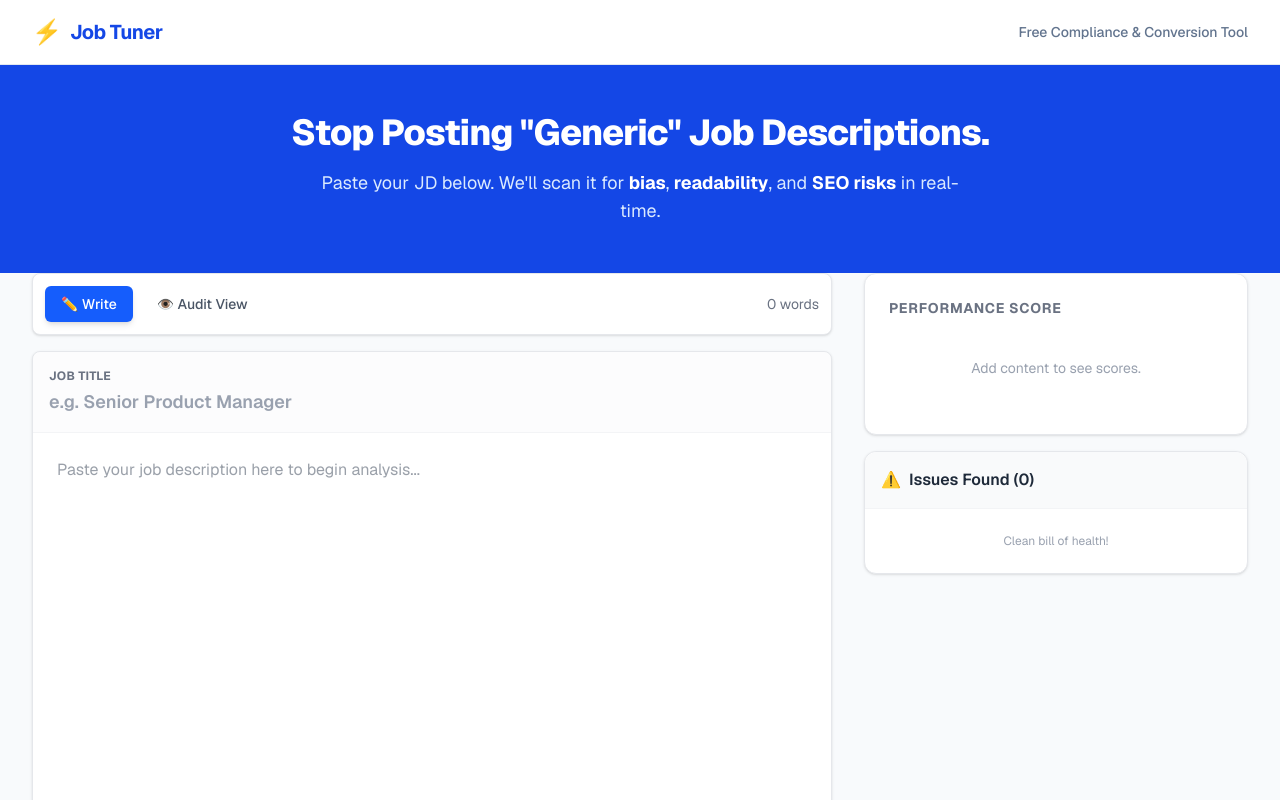
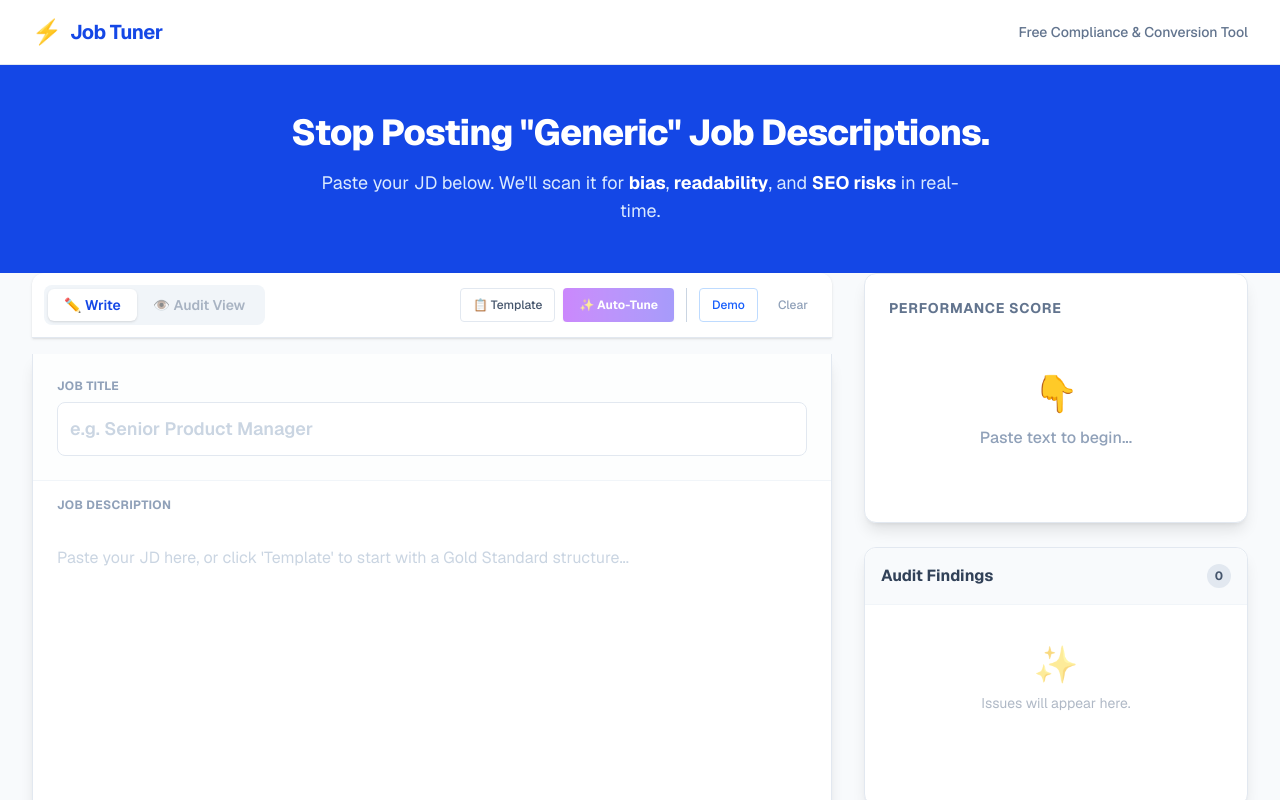
Before and after one commit to cybercraftsolutionsllc/job-tuner, a Next.js app: page / in a window 1280 px wide. Shown: the top 800 px of the page. Built offline with nearby package versions, Linux system fonts and the light colour scheme.

Commit message:
Feat: Add Auto-Tuner logic and Gold Standard Template

```diff
--- a/src/components/JobEditor.tsx
+++ b/src/components/JobEditor.tsx
@@ -2,27 +2,83 @@
 
 import { useState, useEffect } from "react";
 import { analyzeJobDescription, ScoreReport } from "../utils/optimizer";
+import { autoTuneText, GOLD_STANDARD_TEMPLATE } from "../utils/fixer";
 import TextHighlighter from "./TextHighlighter";
-import { cleanText } from "../utils/sanitizer";
+
+// Sample "Bad" Job Description for the Demo
+const SAMPLE_TITLE = "Rockstar Ninja Developer Needed ASAP!!!";
+const SAMPLE_DESC = `
+We are looking for a young, energetic digital native to join our fast-paced family! You must be willing to wear many hats and hustle 24/7.
+
+We need a ninja who is a master of code.
+The candidate must be able to lift 25 lbs and be clean shaven.
+He must have a degree from a top university.
+We offer a competitive salary.
+
+Requirements:
+- Code all day
+-No complainers
+-Thick skin
+`;
 
 export default function JobEditor() {
   const [title, setTitle] = useState("");
   const [description, setDescription] = useState("");
   const [report, setReport] = useState<ScoreReport | null>(null);
   const [viewMode, setViewMode] = useState<"edit" | "audit">("edit");
+  const [toast, setToast] = useState<string | null>(null);
 
-  // Run analysis whenever title or description changes
   useEffect(() => {
     if (description.trim().length > 0) {
-      // We pass the raw description to the analyzer,
-      // but the analyzer should be robust enough to handle it.
-      // (Assuming optimizer.ts handles string parsing)
       const result = analyzeJobDescription(description, title);
       setReport(result);
     } else {
       setReport(null);
     }
   }, [title, description]);
+
+  // Toast Timer
+  useEffect(() => {
+    if (toast) {
+      const timer = setTimeout(() => setToast(null), 3000);
+      return () => clearTimeout(timer);
+    }
+  }, [toast]);
+
+  const handleLoadSample = () => {
+    setTitle(SAMPLE_TITLE);
+    setDescription(SAMPLE_DESC.trim());
+    setViewMode("audit");
+  };
+
+  const handleAutoTune = () => {
+    const fixed = autoTuneText(description);
+    setDescription(fixed);
+    setToast("✨ Text Auto-Tuned! Bad words replaced & formatting fixed.");
+    setViewMode("edit"); // Switch back to edit so they can see changes
+  };
+
+  const handleInsertTemplate = () => {
+    if (description.length > 50) {
+      if(!confirm("This will overwrite your current text. Are you sure?")) return;
+    }
+    setTitle("Senior [Role Name]");
+    setDescription(GOLD_STANDARD_TEMPLATE);
+    setToast("📋 Gold Standard Template Inserted.");
+    setViewMode("edit");
+  };
+
+  const handleCopy = () => {
+    const fullText = `${title}\n\n${description}`;
+    navigator.clipboard.writeText(fullText);
+    setToast("✅ Copied to clipboard!");
+  };
+
+  const handleClear = () => {
+    setTitle("");
+    setDescription("");
+    setViewMode("edit");
+  };
 
   const getScoreColor = (score: number) => {
     if (score >= 80) return "text-emerald-600";
@@ -37,83 +93,140 @@ export default function JobEditor() {
   };
 
   return (
-    <div className="grid grid-cols-1 lg:grid-cols-12 gap-8 h-full">
+    <div className="grid grid-cols-1 lg:grid-cols-12 gap-8 h-full relative">
 
-      {/* LEFT COLUMN: EDITOR / HIGHLIGHTER (Span 8 cols) */}
+      {/* TOAST NOTIFICATION */}
+      {toast && (
+        <div className="fixed top-20 left-1/2 transform -translate-x-1/2 z-50 bg-slate-900 text-white px-6 py-3 rounded-full shadow-2xl flex items-center gap-2 animate-bounce-short">
+          <span>{toast}</span>
+        </div>
+      )}
+
+      {/* LEFT COLUMN: EDITOR */}
       <div className="lg:col-span-8 flex flex-col gap-4">
 
         {/* Toolbar */}
-        <div className="flex items-center justify-between bg-white p-3 rounded-lg border border-gray-200 shadow-sm">
-          <div className="flex gap-2">
+        <div className="bg-white p-3 rounded-t-xl border-b border-slate-200 shadow-sm flex flex-col sm:flex-row items-center justify-between gap-3">
+
+          <div className="flex bg-slate-100 p-1 rounded-lg w-full sm:w-auto">
             <button
               onClick={() => setViewMode("edit")}
-              className={`px-4 py-2 text-sm font-medium rounded-md transition-colors ${
+              className={`flex-1 sm:flex-none px-4 py-1.5 text-sm font-semibold rounded-md transition-all ${
                 viewMode === "edit"
-                  ? "bg-blue-600 text-white shadow-md"
-                  : "text-gray-600 hover:bg-gray-100"
+                  ? "bg-white text-blue-700 shadow-sm"
+                  : "text-slate-500 hover:text-slate-700"
               }`}
             >
               ✏️ Write
             </button>
             <button
               onClick={() => setViewMode("audit")}
-              className={`px-4 py-2 text-sm font-medium rounded-md transition-colors ${
+              disabled={!report}
+              className={`flex-1 sm:flex-none px-4 py-1.5 text-sm font-semibold rounded-md transition-all ${
                 viewMode === "audit"
-                  ? "bg-blue-600 text-white shadow-md"
-                  : "text-gray-600 hover:bg-gray-100"
+                  ? "bg-white text-blue-700 shadow-sm"
+                  : "text-slate-500 hover:text-slate-700 disabled:opacity-50"
               }`}
             >
               👁️ Audit View
             </button>
           </div>
-          <div className="text-sm text-gray-500 hidden sm:block">
-            {report?.meta.wordCount || 0} words
+
+          <div className="flex gap-2 w-full sm:w-auto overflow-x-auto pb-1 sm:pb-0">
+             {/* Magic Actions */}
+             <button
+              onClick={handleInsertTemplate}
+              className="whitespace-nowrap text-xs font-medium text-slate-600 hover:bg-slate-100 px-3 py-2 rounded border border-slate-200 transition-colors flex items-center gap-1"
+              title="Insert a perfect JD structure"
+            >
+              📋 Template
+            </button>
+            <button
+              onClick={handleAutoTune}
+              disabled={description.length < 10}
+              className="whitespace-nowrap text-xs font-bold text-white bg-gradient-to-r from-purple-600 to-indigo-600 hover:from-purple-700 hover:to-indigo-700 px-4 py-2 rounded shadow-sm transition-all flex items-center gap-1 disabled:opacity-50 disabled:cursor-not-allowed"
+              title="Fix bad words and formatting automatically"
+            >
+              ✨ Auto-Tune
+            </button>
+            <div className="w-px bg-slate-300 mx-1"></div>
+            <button
+              onClick={handleLoadSample}
+              className="whitespace-nowrap text-xs font-medium text-blue-600 hover:bg-blue-50 px-3 py-2 rounded border border-blue-200 transition-colors"
+            >
+              Demo
+            </button>
+            <button
+              onClick={handleClear}
+              className="whitespace-nowrap text-xs font-medium text-slate-400 hover:text-red-500 hover:bg-slate-50 px-3 py-2 rounded transition-colors"
+            >
+              Clear
+            </button>
           </div>
         </div>
 
-        {/* Input Area */}
-        <div className="bg-white rounded-lg shadow-sm border border-gray-200 flex-grow min-h-[600px] flex flex-col relative overflow-hidden">
+        {/* Editor Area */}
+        <div className="bg-white rounded-b-xl shadow-lg border-x border-b border-slate-200 min-h-[600px] flex flex-col relative overflow-hidden">
 
-           {/* Job Title Input (Always visible) */}
-           <div className="p-4 border-b border-gray-100 bg-gray-50/50">
-             <label className="block text-xs font-bold text-gray-500 uppercase tracking-wide mb-1">
+           <div className="p-6 border-b border-slate-100 bg-slate-50/30">
+             <label className="block text-xs font-bold text-slate-400 uppercase tracking-wide mb-2">
                Job Title
              </label>
              <input
                type="text"
-               className="w-full bg-transparent text-lg font-semibold text-gray-900 placeholder-gray-400 focus:outline-none"
+               className="w-full bg-white border border-slate-200 p-3 rounded-lg text-lg font-semibold text-slate-900 placeholder-slate-300 focus:outline-none focus:ring-2 focus:ring-blue-500 transition-shadow"
                placeholder="e.g. Senior Product Manager"
                value={title}
                onChange={(e) => setTitle(e.target.value)}
              />
            </div>
 
-           {/* Content Area */}
-           <div className="flex-grow relative">
+           <div className="flex-grow flex flex-col relative">
+             <div className="px-6 pt-4 pb-2 flex justify-between items-end">
+                <label className="block text-xs font-bold text-slate-400 uppercase tracking-wide">
+                  Job Description
+                </label>
+                {viewMode === 'edit' && description.length > 0 && (
+                   <button onClick={handleCopy} className="text-xs text-blue-600 hover:underline">
+                     Copy All Text
+                   </button>
+                )}
+             </div>
+
              {viewMode === "edit" ? (
                <textarea
-                 className="w-full h-full p-6 resize-none focus:outline-none text-gray-700 leading-relaxed font-sans"
-                 placeholder="Paste your job description here to begin analysis..."
+                 className="w-full h-full p-6 resize-none focus:outline-none text-slate-700 leading-relaxed font-sans placeholder-slate-300 text-base"
+                 placeholder="Paste your JD here, or click 'Template' to start with a Gold Standard structure..."
                  value={description}
                  onChange={(e) => setDescription(e.target.value)}
-                 style={{ minHeight: "500px" }}
                />
              ) : (
-               <div className="w-full h-full p-6 overflow-y-auto bg-gray-50/30">
+               <div className="w-full h-full p-6 overflow-y-auto bg-slate-50/50">
                  <TextHighlighter text={description} issues={report?.issues || []} />
                </div>
              )}
            </div>
+
+            {/* Analyze CTA */}
+            {viewMode === 'edit' && description.length > 50 && (
+                <div className="absolute bottom-6 right-6">
+                    <button
+                        onClick={() => setViewMode('audit')}
+                        className="bg-blue-600 hover:bg-blue-700 text-white font-bold py-3 px-6 rounded-full shadow-xl flex items-center gap-2 transform transition-transform hover:scale-105 active:scale-95"
+                    >
+                        <span>Analyze Score</span>
+                        <span>👉</span>
+                    </button>
+                </div>
+            )}
         </div>
       </div>
 
-      {/* RIGHT COLUMN: DASHBOARD (Span 4 cols - Sticky) */}
+      {/* RIGHT COLUMN: SCORECARD */}
       <div className="lg:col-span-4">
-        <div className="sticky top-6 flex flex-col gap-4">
-
-          {/* MAIN SCORECARD */}
-          <div className={`p-6 rounded-xl shadow-sm border ${report ? getScoreBg(report.overallScore) : 'bg-white border-gray-200'}`}>
-            <h2 className="text-sm font-bold text-gray-500 uppercase tracking-wider mb-2">
+        <div className="sticky top-24 flex flex-col gap-6">
+          <div className={`p-6 rounded-xl shadow-lg border ${report ? getScoreBg(report.overallScore) : 'bg-white border-slate-200'}`}>
+            <h2 className="text-sm font-bold text-slate-500 uppercase tracking-wider mb-2">
               Performance Score
             </h2>
 
@@ -123,62 +236,74 @@ export default function JobEditor() {
                    <span className={`text-6xl font-black ${getScoreColor(report.overallScore)}`}>
                      {report.overallScore}
                    </span>
-                   <span className="text-sm text-gray-600 font-medium mb-2">/ 100</span>
+                   <div className="text-right">
+                       <span className="text-xs font-bold text-slate-400 uppercase block">Verdict</span>
+                       <span className={`text-sm font-bold ${getScoreColor(report.overallScore)}`}>
+                            {report.overallScore > 80 ? "Great" : report.overallScore > 50 ? "Needs Work" : "High Risk"}
+                       </span>
+                   </div>
                 </div>
 
-                {/* Pillar Bars */}
-                <div className="space-y-3">
+                <div className="space-y-4">
                   <ScoreBar label="Searchability (SEO)" score={report.seoScore} />
-                  <ScoreBar label="Conversion" score={report.conversionScore} />
-                  <ScoreBar label="Risk & Liability" score={report.riskScore} />
+                  <ScoreBar label="Conversion (Readability)" score={report.conversionScore} />
+                  <ScoreBar label="Legal Risk" score={report.riskScore} />
                 </div>
+
+                {report.overallScore < 80 && (
+                  <div className="mt-6 pt-4 border-t border-slate-200/50">
+                    <button
+                      onClick={handleAutoTune}
+                      className="w-full py-2 bg-gradient-to-r from-purple-100 to-indigo-100 text-indigo-700 rounded-lg text-sm font-bold hover:from-purple-200 hover:to-indigo-200 transition-colors flex items-center justify-center gap-2"
+                    >
+                      <span>✨ Auto-Tune & Fix</span>
+                    </button>
+                  </div>
+                )}
               </div>
             ) : (
-              <div className="py-8 text-center text-gray-400 text-sm">
-                Add content to see scores.
+              <div className="py-12 text-center">
+                <div className="text-4xl mb-3">👇</div>
+                <p className="text-slate-400 font-medium">Paste text to begin...</p>
               </div>
             )}
           </div>
 
-          {/* ISSUES LIST */}
-          <div className="bg-white rounded-xl shadow-sm border border-gray-200 flex flex-col max-h-[500px]">
-            <div className="p-4 border-b border-gray-100 bg-gray-50 rounded-t-xl">
-              <h3 className="font-semibold text-gray-800 flex items-center gap-2">
-                <span>⚠️</span> Issues Found ({report?.issues.length || 0})
-              </h3>
+          <div className="bg-white rounded-xl shadow-lg border border-slate-200 flex flex-col max-h-[600px]">
+            <div className="p-4 border-b border-slate-100 bg-slate-50 rounded-t-xl flex justify-between items-center">
+              <h3 className="font-bold text-slate-700">Audit Findings</h3>
+              <span className="bg-slate-200 text-slate-600 text-xs font-bold px-2 py-1 rounded-full">
+                {report?.issues.length || 0}
+              </span>
             </div>
 
-            <div className="overflow-y-auto p-2 space-y-2 custom-scrollbar">
+            <div className="overflow-y-auto p-2 space-y-2 custom-scrollbar flex-grow min-h-[200px]">
               {report && report.issues.length > 0 ? (
                 report.issues.map((issue) => (
-                  <div
-                    key={issue.id}
-                    className="p-3 bg-white rounded border border-gray-100 hover:border-blue-300 transition-colors shadow-sm group"
-                  >
-                    <div className="flex justify-between items-center mb-1">
-                      <span className={`text-[10px] font-bold px-1.5 py-0.5 rounded uppercase tracking-wide ${
+                  <div key={issue.id} className="p-3 bg-white rounded border border-slate-100 shadow-sm">
+                    <div className="flex justify-between items-start mb-1 gap-2">
+                      <span className={`text-[10px] font-bold px-1.5 py-0.5 rounded uppercase tracking-wide flex-shrink-0 ${
                         issue.severity === 'high' ? 'bg-red-100 text-red-700' :
                         issue.severity === 'medium' ? 'bg-amber-100 text-amber-700' :
                         'bg-blue-100 text-blue-700'
                       }`}>
                         {issue.type}
                       </span>
+                       {issue.context && (
+                        <span className="text-rose-600 font-mono text-xs bg-rose-50 px-1 rounded truncate max-w-[150px]">
+                            "{issue.context}"
+                        </span>
+                        )}
                     </div>
-
-                    {issue.context && (
-                      <div className="text-red-600 font-mono text-xs mb-1 bg-red-50 inline-block px-1 rounded">
-                        "{issue.context}"
-                      </div>
-                    )}
-
-                    <p className="text-xs text-gray-600 leading-relaxed">
-                      {issue.message}
-                    </p>
+                    <p className="text-xs text-slate-600 mt-1">{issue.message}</p>
                   </div>
                 ))
               ) : (
-                <div className="p-4 text-center text-gray-400 text-xs">
-                  Clean bill of health!
+                <div className="flex flex-col items-center justify-center h-full p-8 text-center opacity-50">
+                    <span className="text-4xl mb-2">✨</span>
+                    <p className="text-sm text-slate-500">
+                      {report ? "Clean bill of health!" : "Issues will appear here."}
+                    </p>
                 </div>
               )}
             </div>
@@ -189,25 +314,20 @@ export default function JobEditor() {
   );
 }
 
-// Sub-component for progress bars
 function ScoreBar({ label, score }: { label: string; score: number }) {
   const getColor = (s: number) => {
     if (s >= 80) return "bg-emerald-500";
     if (s >= 50) return "bg-amber-500";
     return "bg-rose-500";
   };
-
   return (
     <div>
       <div className="flex justify-between text-xs mb-1">
-        <span className="font-medium text-gray-600">{label}</span>
-        <span className="font-bold text-gray-800">{score}</span>
+        <span className="font-medium text-slate-500">{label}</span>
+        <span className="font-bold text-slate-700">{score}%</span>
       </div>
-      <div className="h-2 w-full bg-gray-100 rounded-full overflow-hidden">
-        <div
-          className={`h-full ${getColor(score)} transition-all duration-500`}
-          style={{ width: `${score}%` }}
-        />
+      <div className="h-2 w-full bg-slate-100 rounded-full overflow-hidden">
+        <div className={`h-full ${getColor(score)} transition-all duration-1000 ease-out`} style={{ width: `${score}%` }} />
       </div>
     </div>
   );
--- /dev/null
+++ b/src/utils/fixer.ts
@@ -0,0 +1,99 @@
+import riskDictionary from '../data/risk_dictionary.json';
+
+// A map of "Bad Word" -> "Good Replacement"
+const REPLACEMENTS: Record<string, string> = {
+  "ninja": "Specialist",
+  "guru": "Subject Matter Expert",
+  "rockstar": "High Performer",
+  "wizard": "Expert",
+  "magician": "Expert",
+  "recent graduate": "Entry-level candidate",
+  "digital native": "Tech-savvy individual",
+  "young": "motivated",
+  "energetic": "motivated",
+  "waitress": "Server",
+  "salesman": "Salesperson",
+  "he": "the candidate",
+  "she": "the candidate",
+  "him": "them",
+  "her": "them",
+  "guys": "team",
+  "mankind": "humanity",
+  "manpower": "workforce",
+  "master": "primary",
+  "slave": "replica",
+  "blacklist": "denylist",
+  "whitelist": "allowlist",
+  "native english speaker": "fluent in English",
+  "hustle": "work effectively",
+  "work hard play hard": "collaborative culture",
+};
+
+export function autoTuneText(text: string): string {
+  let newText = text;
+
+  // 1. SMART REPLACEMENTS
+  // We iterate through our known bad words and swap them.
+  Object.keys(REPLACEMENTS).forEach((badWord) => {
+    // Regex matches whole word, case insensitive
+    const regex = new RegExp(`\\b${badWord}\\b`, 'gi');
+
+    // We try to preserve case (simple capitalization check)
+    newText = newText.replace(regex, (match) => {
+      const goodWord = REPLACEMENTS[badWord];
+      // If original was capitalized, capitalize replacement
+      if (match[0] === match[0].toUpperCase()) {
+        return goodWord.charAt(0).toUpperCase() + goodWord.slice(1);
+      }
+      return goodWord;
+    });
+  });
+
+  // 2. FORMATTING FIXES
+
+  // Fix A: Ensure bullet points have a space after them (e.g., "-Task" -> "- Task")
+  newText = newText.replace(/^([•\-\*])([a-zA-Z])/gm, '$1 $2');
+
+  // Fix B: Convert HTML list items <li> to text bullets if they were pasted raw
+  newText = newText.replace(/<li>/gi, '\n• ');
+  newText = newText.replace(/<\/li>/gi, '');
+  newText = newText.replace(/<ul>/gi, '\n');
+  newText = newText.replace(/<\/ul>/gi, '\n');
+
+  // Fix C: "Wall of Text" Breaker (Simple Heuristic)
+  // If we see a "Requirements:" header followed by a long paragraph with commas,
+  // we can try to break it (this is risky, so we keep it simple for now).
+  // Instead, let's just ensure double spacing between major sections.
+  const headers = ["Requirements", "Responsibilities", "Qualifications", "Benefits", "About Us"];
+  headers.forEach(header => {
+    // Ensure there is a newline before headers
+    const regex = new RegExp(`(?<!\n\n)(${header}:?)`, 'gi');
+    newText = newText.replace(regex, '\n\n$1');
+  });
+
+  return newText;
+}
+
+export const GOLD_STANDARD_TEMPLATE = `JOB TITLE: [Insert Title]
+
+ABOUT THE ROLE:
+[2-3 sentences explaining the mission of this role. Why does it exist?]
+
+KEY RESPONSIBILITIES:
+• [Action verb] [Specific task] [Outcome]
+• Collaborate with cross-functional teams to...
+• Manage the lifecycle of...
+• Analyze data to drive...
+
+QUALIFICATIONS:
+• [Number] years of experience in...
+• Proficiency with [Tool/Language]
+• Strong understanding of...
+
+BENEFITS & PERKS:
+• Competitive salary range: $[X]k - $[Y]k
+• Comprehensive health, dental, and vision insurance
+• Remote work options / Flexible schedule
+• Professional development budget
+
+We are an equal opportunity employer and value diversity at our company.`;
```
